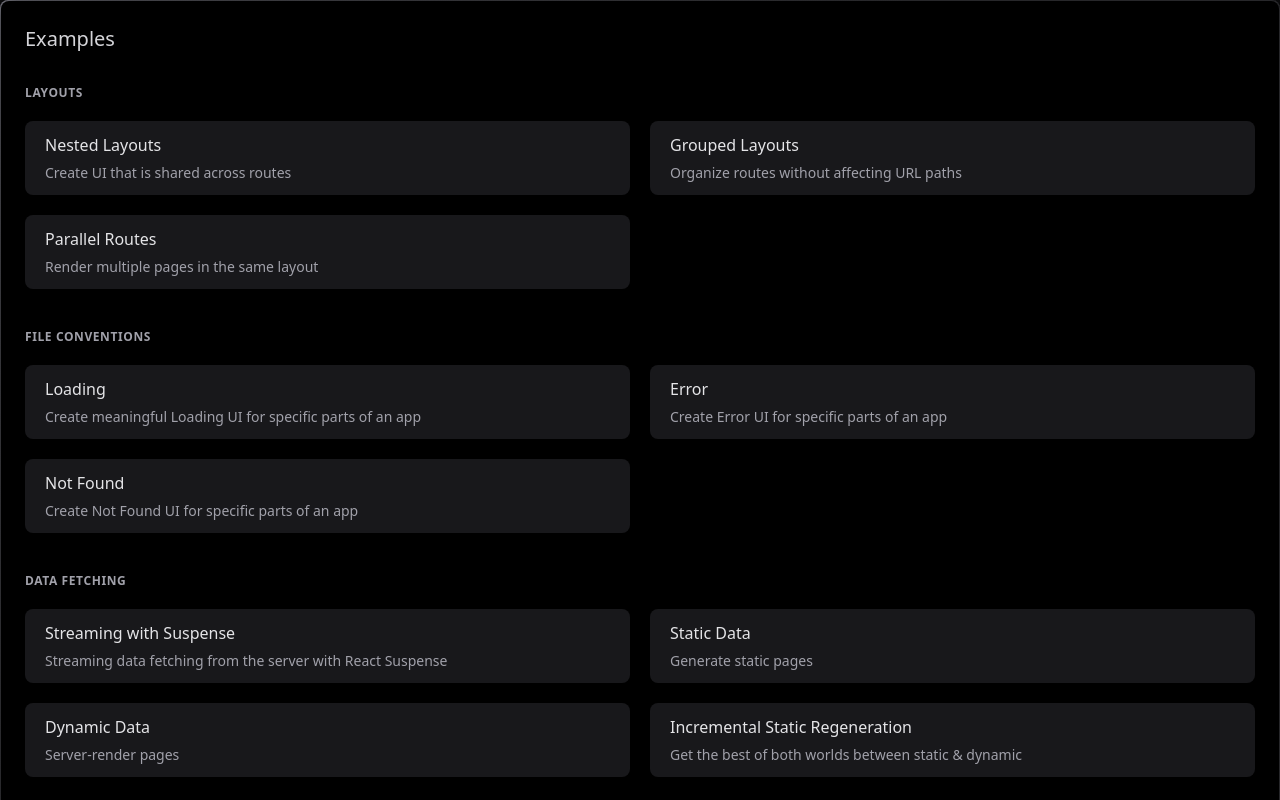
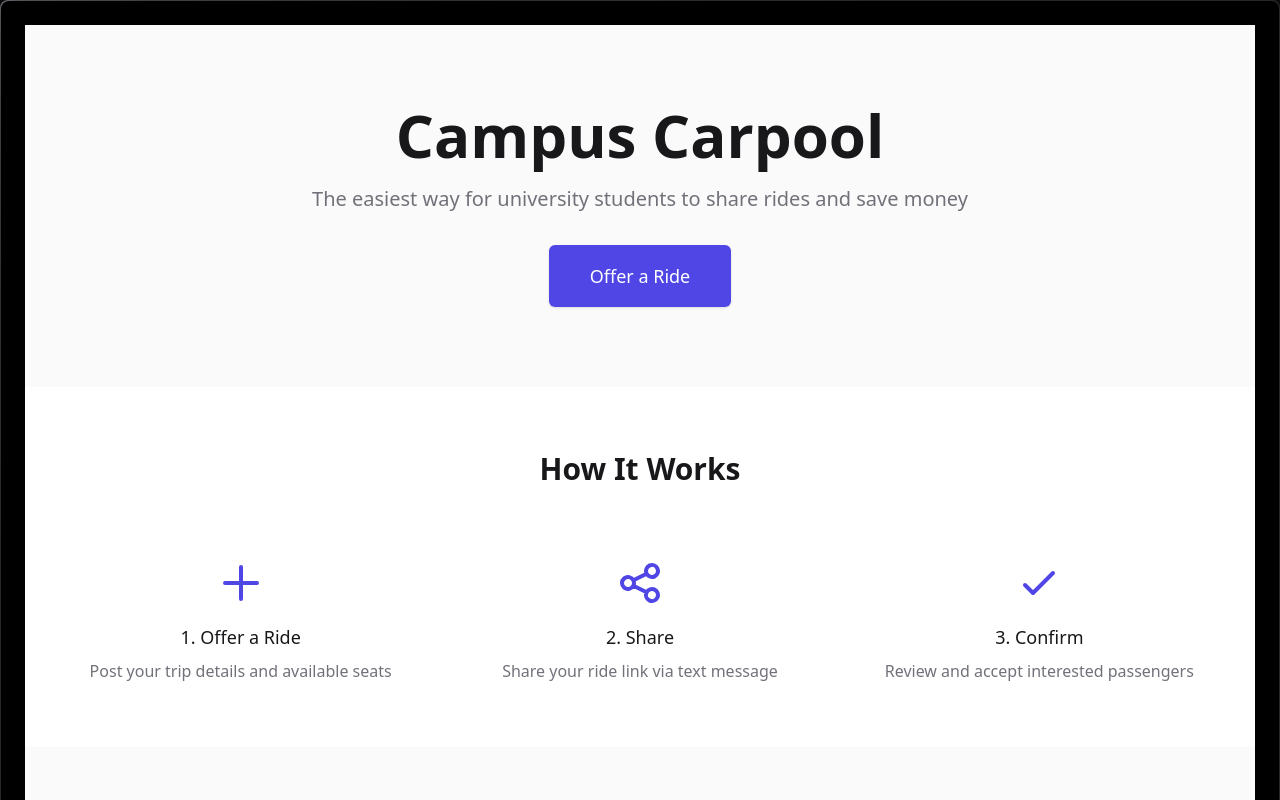
Before and after one commit to jjhliu2001/app-directory, a Next.js app: page / in a window 1280 px wide. Shown: the top 800 px of the page. Built offline with nearby package versions, Linux system fonts and the light colour scheme.

Commit message:
feat: new landing page

```diff
--- a/app/page.tsx
+++ b/app/page.tsx
@@ -1,43 +1,114 @@
-import { demos } from '#/lib/demos';
 import Link from 'next/link';
 
 export default function Page() {
   return (
-    <div className="space-y-8">
-      <h1 className="text-xl font-medium text-gray-300">Examples</h1>
+    <div className="min-h-screen bg-gray-50">
+      {/* Hero Section */}
+      <div className="mx-auto max-w-7xl px-4 py-20 sm:px-6 lg:px-8">
+        <div className="text-center">
+          <h1 className="text-4xl font-bold text-gray-900 sm:text-5xl md:text-6xl">
+            Campus Carpool
+          </h1>
+          <p className="mx-auto mt-3 max-w-md text-base text-gray-500 sm:text-lg md:mt-5 md:max-w-3xl md:text-xl">
+            The easiest way for university students to share rides and save
+            money
+          </p>
+          <div className="mx-auto mt-5 max-w-md sm:flex sm:justify-center md:mt-8">
+            <div className="rounded-md shadow">
+              <Link
+                href="/offer-a-ride"
+                className="flex w-full items-center justify-center rounded-md border border-transparent bg-indigo-600 px-8 py-3 text-base font-medium text-white hover:bg-indigo-700 md:px-10 md:py-4 md:text-lg"
+              >
+                Offer a Ride
+              </Link>
+            </div>
+          </div>
+        </div>
+      </div>
 
-      <div className="space-y-10 text-white">
-        {demos.map((section) => {
-          return (
-            <div key={section.name} className="space-y-5">
-              <div className="text-xs font-semibold uppercase tracking-wider text-gray-400">
-                {section.name}
+      {/* How it Works Section */}
+      <div className="bg-white">
+        <div className="mx-auto max-w-7xl px-4 py-16 sm:px-6 lg:px-8">
+          <div className="text-center">
+            <h2 className="text-3xl font-extrabold text-gray-900">
+              How It Works
+            </h2>
+            <div className="mt-12 grid grid-cols-1 gap-8 sm:grid-cols-2 lg:grid-cols-3">
+              <div className="pt-6">
+                <div className="flex justify-center">
+                  <svg
+                    xmlns="http://www.w3.org/2000/svg"
+                    className="h-12 w-12 text-indigo-600"
+                    fill="none"
+                    viewBox="0 0 24 24"
+                    stroke="currentColor"
+                  >
+                    <path
+                      strokeLinecap="round"
+                      strokeLinejoin="round"
+                      strokeWidth={2}
+                      d="M12 4v16m8-8H4"
+                    />
+                  </svg>
+                </div>
+                <div className="mt-4 text-lg font-medium text-gray-900">
+                  1. Offer a Ride
+                </div>
+                <div className="mt-2 text-base text-gray-500">
+                  Post your trip details and available seats
+                </div>
               </div>
-
-              <div className="grid grid-cols-1 gap-5 lg:grid-cols-2">
-                {section.items.map((item) => {
-                  return (
-                    <Link
-                      href={`/${item.slug}`}
-                      key={item.name}
-                      className="group block space-y-1.5 rounded-lg bg-gray-900 px-5 py-3 hover:bg-gray-800"
-                    >
-                      <div className="font-medium text-gray-200 group-hover:text-gray-50">
-                        {item.name}
-                      </div>
-
-                      {item.description ? (
-                        <div className="line-clamp-3 text-sm text-gray-400 group-hover:text-gray-300">
-                          {item.description}
-                        </div>
-                      ) : null}
-                    </Link>
-                  );
-                })}
+              <div className="pt-6">
+                <div className="flex justify-center">
+                  <svg
+                    xmlns="http://www.w3.org/2000/svg"
+                    className="h-12 w-12 text-indigo-600"
+                    fill="none"
+                    viewBox="0 0 24 24"
+                    stroke="currentColor"
+                  >
+                    <path
+                      strokeLinecap="round"
+                      strokeLinejoin="round"
+                      strokeWidth={2}
+                      d="M8.684 13.342C8.886 12.938 9 12.482 9 12c0-.482-.114-.938-.316-1.342m0 2.684a3 3 0 110-2.684m0 2.684l6.632 3.316m-6.632-6l6.632-3.316m0 0a3 3 0 105.367-2.684 3 3 0 00-5.367 2.684zm0 9.316a3 3 0 105.368 2.684 3 3 0 00-5.368-2.684z"
+                    />
+                  </svg>
+                </div>
+                <div className="mt-4 text-lg font-medium text-gray-900">
+                  2. Share
+                </div>
+                <div className="mt-2 text-base text-gray-500">
+                  Share your ride link via text message
+                </div>
+              </div>
+              <div className="pt-6">
+                <div className="flex justify-center">
+                  <svg
+                    xmlns="http://www.w3.org/2000/svg"
+                    className="h-12 w-12 text-indigo-600"
+                    fill="none"
+                    viewBox="0 0 24 24"
+                    stroke="currentColor"
+                  >
+                    <path
+                      strokeLinecap="round"
+                      strokeLinejoin="round"
+                      strokeWidth={2}
+                      d="M5 13l4 4L19 7"
+                    />
+                  </svg>
+                </div>
+                <div className="mt-4 text-lg font-medium text-gray-900">
+                  3. Confirm
+                </div>
+                <div className="mt-2 text-base text-gray-500">
+                  Review and accept interested passengers
+                </div>
               </div>
             </div>
-          );
-        })}
+          </div>
+        </div>
       </div>
     </div>
   );
```
